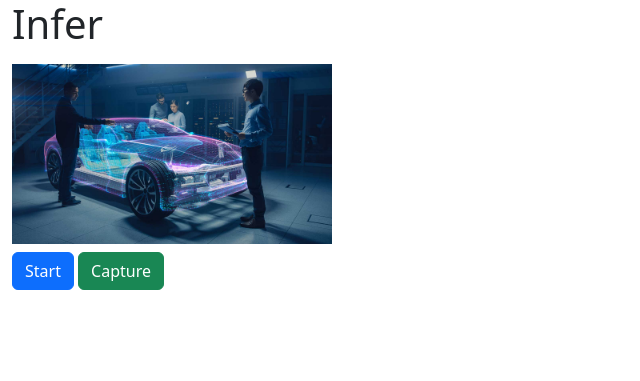
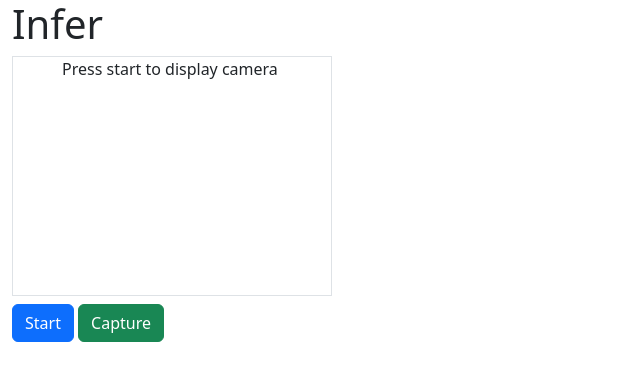
Before and after one commit to gusti32/frozeck, a Flask app: page / in a window 1280 px wide. Shown: the top 381 px of the page, without its empty margins (0-640 px from the left). Run offline with Flask 3, Linux system fonts and the light colour scheme; some libraries are stand-ins or nearby versions.

Commit message:
Add functionality to start and stop camera stream

```diff
--- a/app.py
+++ b/app.py
@@ -1,11 +1,14 @@
 from flask import Flask
 from flask import render_template
+from os import environ
+
+CAMERA_URL = environ.get('CAMERA_URL')
 
 app = Flask(__name__)
 
 @app.route("/")
 def main_page():
-    return render_template('page.html')
+    return render_template('page.html', camera_url=CAMERA_URL)
 
 @app.route("/infer")
 def infer():
--- a/templates/page.html
+++ b/templates/page.html
@@ -5,19 +5,49 @@
         <meta name="viewport" content="width=device-width, initial-scale=1">
         <title>Bootstrap demo</title>
         <link href="{{ url_for('static', filename='css/bootstrap.min.css') }}" rel="stylesheet" integrity="sha384-T3c6CoIi6uLrA9TneNEoa7RxnatzjcDSCmG1MXxSR1GAsXEV/Dwwykc2MPK8M2HN" crossorigin="anonymous">
+        <style>
+            .image-container {
+                width: 320px;
+                height: 240px;
+            }
+        </style>
     </head>
     <body class="container-fluid">
         <h1>Infer</h1>
-        <img src="{{ url_for('static', filename='img/test.png') }}" class="img-fluid d-block py-2" width="320" height="240">
+        <div class="image-container border my-2 text-center">
+            <span id="displayMsg">Press start to display camera</span>
+            <img src="" class="img-fluid" id="streamDisplay">
+        </div>
         <button type="button" class="btn btn-primary" id="start">Start</button>
         <button type="button" class="btn btn-success" id="capture">Capture</button>
         <script src="{{ url_for('static', filename='js/bootstrap.min.js') }}" crossorigin="anonymous"></script>
         <script>
-            const startBtn = new bootstrap.Button("#start");
-            const captureBtn = new bootstrap.Button("#capture");
+            const url = "{{ camera_url }}";
+            let displayMsg = document.querySelector("#displayMsg");
+            let streamDisplay = document.querySelector('#streamDisplay');
+            let startBtn = document.querySelector('#start');
+            let captureBtn = document.querySelector("#capture");
+            let streamRunning = false;
 
-            console.log(startBtn);
-            console.log(captureBtn);
+            startBtn.addEventListener('click', event => {
+                streamRunning = !streamRunning;
+                if (streamRunning) {
+                    displayMsg.classList.add('d-none');
+                    startBtn.innerHTML = "Stop";
+                    streamDisplay.src = url + "/stream";
+                }
+                else {
+                    displayMsg.classList.remove('d-none');
+                    startBtn.innerHTML = "Start";
+                    streamDisplay.src = "";
+                }
+            });
+
+            captureBtn.addEventListener('click', event => {
+
+            });
+
+            console.log(url);
         </script>
     </body>
 </html>
```
Also changed, not shown: 1 other file.
